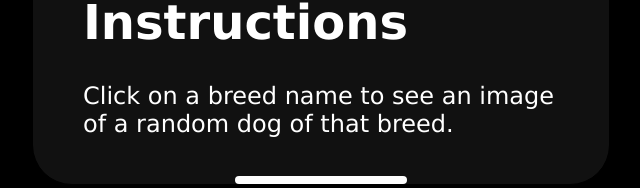
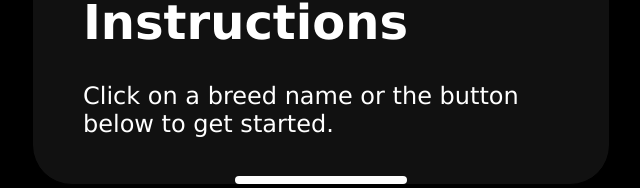
Before and after one commit to lil-white-shadow/endlessPawsibilities, an Angular app: page /learn in a window 1280 px wide. Shown: the part 187-375 px from the top of the page, without its empty margins (319-959 px from the left). Built offline with nearby package versions, Linux system fonts and the light colour scheme; no server answers.

Commit message:
update learn instructions

```diff
--- a/src/app/components/learn/learn.component.ts
+++ b/src/app/components/learn/learn.component.ts
@@ -7,7 +7,7 @@ import { Component, OnInit } from '@angular/core';
 })
 export class LearnComponent implements OnInit {
 
-  learnInstruction: string = "Click on a breed name to see an image of a random dog of that breed.";
+  learnInstruction: string = "Click on a breed name or the button below to get started.";
 
   constructor() { }
 
```
